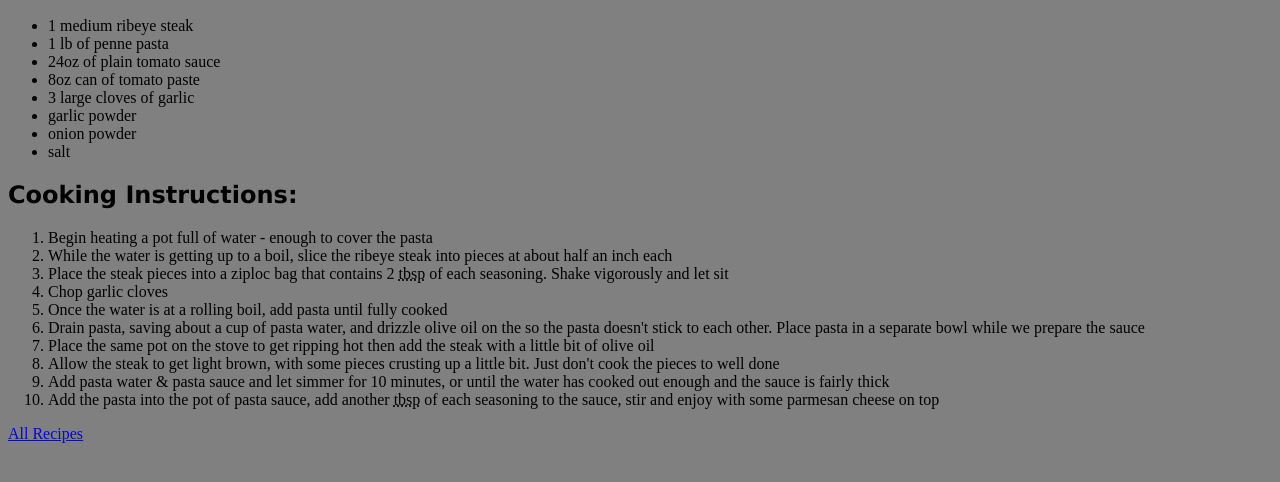
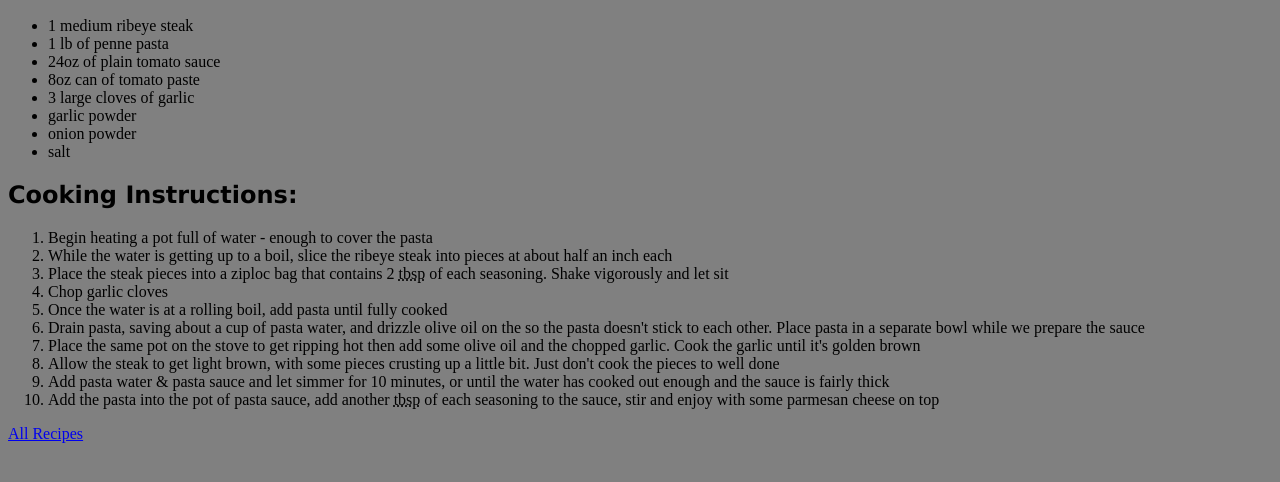
Before and after one commit to GoochMagooch/odin-recipes, a plain HTML site: page steakPasta.html in a window 1280 px wide. Shown: the part 112-594 px from the top of the page. Drawn offline with Linux system fonts and the light colour scheme.

Commit message:
Edit steps 7 and 8 in the cooking directions

```diff
--- a/steakPasta.html
+++ b/steakPasta.html
@@ -39,8 +39,8 @@
         <li>Drain pasta, saving about a cup of pasta water, and drizzle olive oil on
             the so the pasta doesn't stick to each other. Place pasta in a separate
             bowl while we prepare the sauce</li>
-        <li>Place the same pot on the stove to get ripping hot then add the steak
-            with a little bit of olive oil</li>
+        <li>Place the same pot on the stove to get ripping hot then add some olive
+            oil and the chopped garlic. Cook the garlic until it's golden brown</li>
         <li>Allow the steak to get light brown, with some pieces crusting up a
             little bit. Just don't cook the pieces to well done</li>
         <li>Add pasta water & pasta sauce and let simmer for 10 minutes, or until
```
